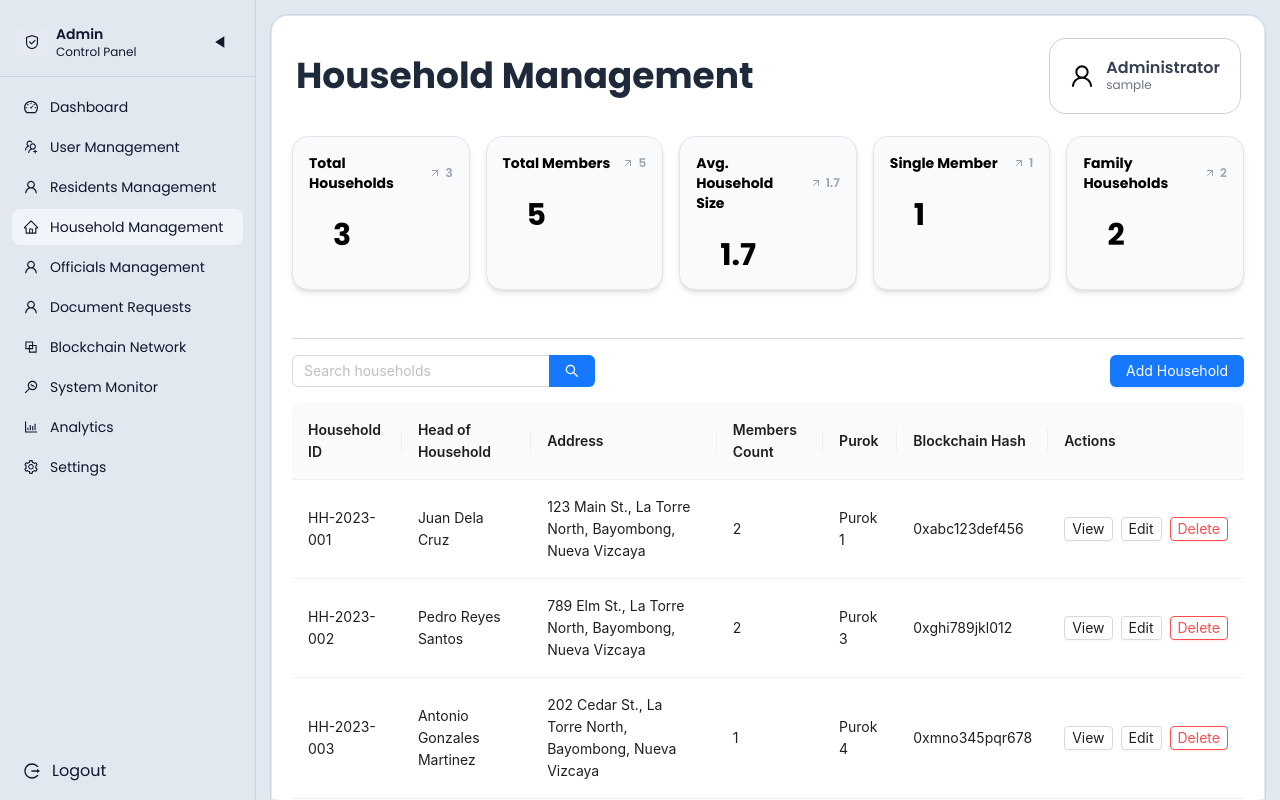
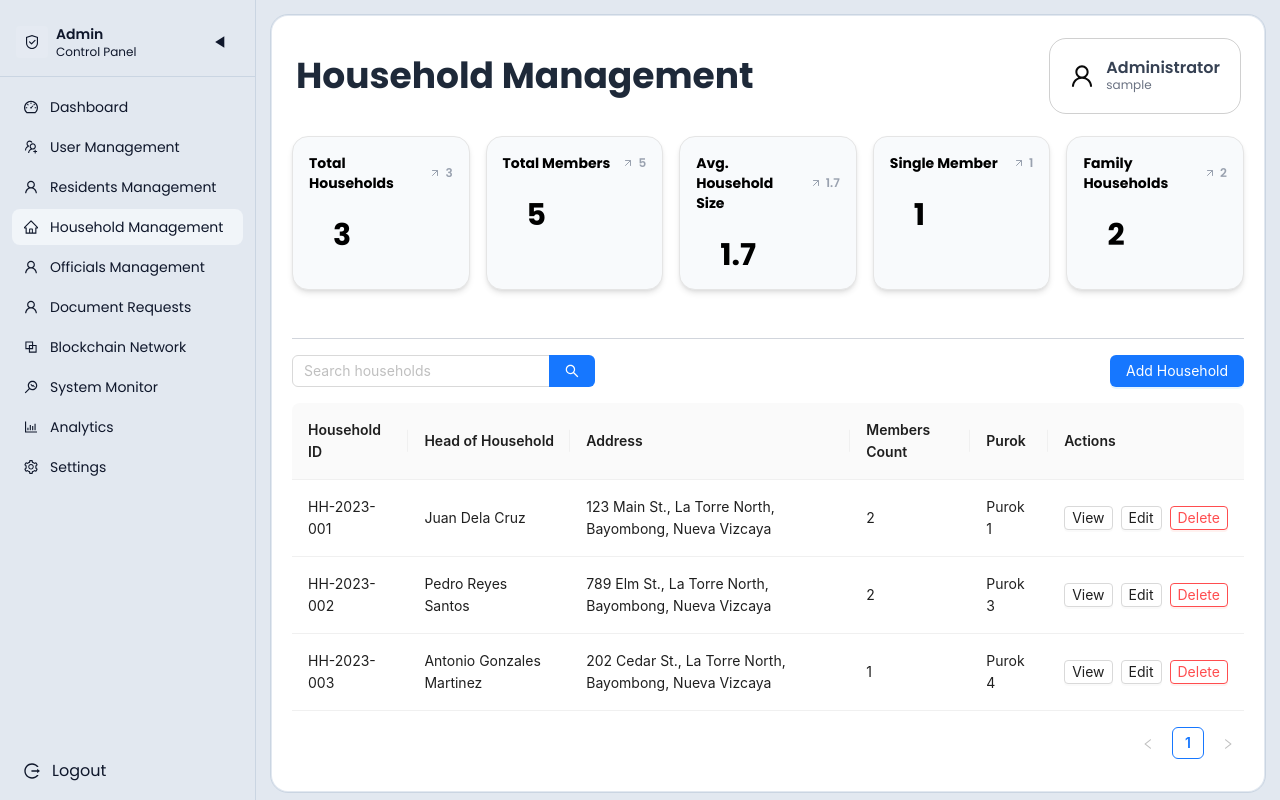
Before and after one commit to akryyydum/MERNSTACK_BIMS_BLOCKCHAIN, a React (Vite) app in the folder front/: page /admin/households in a window 1280 px wide. Built offline with nearby package versions, Linux system fonts and the light colour scheme; sample sign-in values are in the browser's storage.

Commit message:
refactor: Remove blockchain hash from sample households and related components

```diff
--- a/front/src/pages/Admin/HouseholdManagement.jsx
+++ b/front/src/pages/Admin/HouseholdManagement.jsx
@@ -109,7 +109,6 @@ const sampleHouseholds = [
       purok: "Purok 1",
       zipCode: "3700"
     },
-    blockchain: { hash: "0xabc123def456" }
   },
   {
     _id: "h2",
@@ -124,7 +123,6 @@ const sampleHouseholds = [
       purok: "Purok 3",
       zipCode: "3700"
     },
-    blockchain: { hash: "0xghi789jkl012" }
   },
   {
     _id: "h3",
@@ -139,7 +137,6 @@ const sampleHouseholds = [
       purok: "Purok 4",
       zipCode: "3700"
     },
-    blockchain: { hash: "0xmno345pqr678" }
   }
 ];
 
@@ -196,8 +193,7 @@ export default function HouseholdManagement() {
       const newHousehold = {
         _id: `h${households.length + 1}`,
         ...values,
-        address,
-        blockchain: { hash: `0x${Math.random().toString(16).slice(2, 14)}` }
+        address
       };
       setHouseholds([...households, newHousehold]);
       message.success("Household added!");
@@ -319,12 +315,6 @@ export default function HouseholdManagement() {
       title: "Purok",
       dataIndex: ["address", "purok"],
       key: "purok",
-    },
-    {
-      title: "Blockchain Hash",
-      dataIndex: ["blockchain", "hash"],
-      key: "blockchainHash",
-      render: (_, r) => r.blockchain?.hash || "-",
     },
     {
       title: "Actions",
@@ -648,7 +638,6 @@ export default function HouseholdManagement() {
                 ].filter(Boolean).join(", ")}
               </Descriptions.Item>
               <Descriptions.Item label="Purok">{viewHousehold.address?.purok}</Descriptions.Item>
-              <Descriptions.Item label="Blockchain Hash">{viewHousehold.blockchain?.hash || "-"}</Descriptions.Item>
             </Descriptions>
           )}
         </Modal>
```
